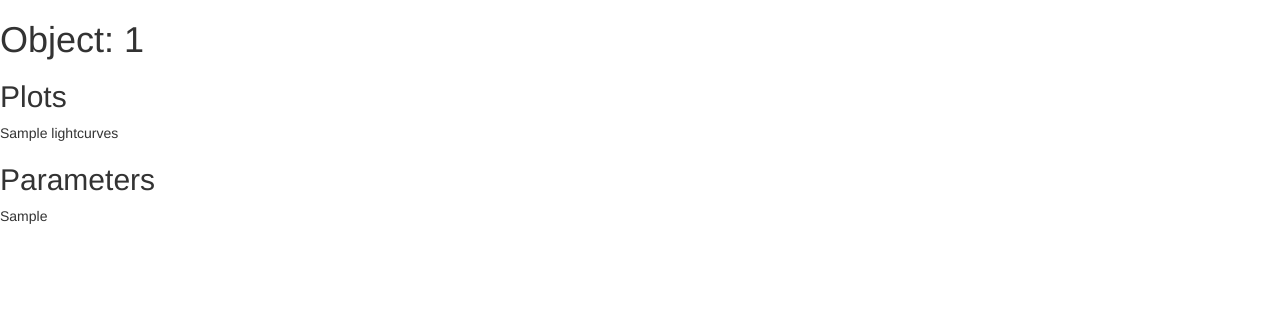
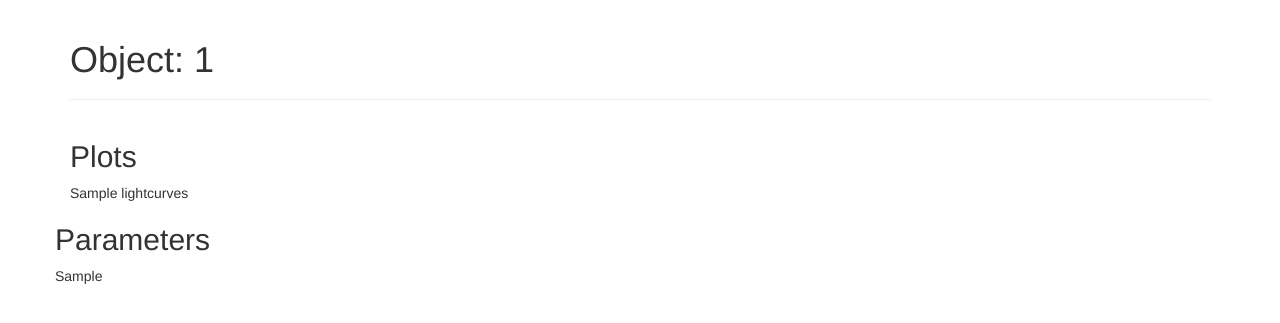
Before and after one commit to mindriot101/k2varcat, a Python web app: template k2var/templates/lightcurve.html in a window 1280 px wide. Shown: the top 323 px of the page. Run offline with Jinja, Linux system fonts and the light colour scheme; the template is opened without the code that fills it: most values are stand-ins (such as "Sample title", 1, 10 or a date in 2020); some libraries are stand-ins or nearby versions.

Commit message:
Moves lightcurves plot into proper place

```diff
--- a/k2var/templates/lightcurve.html
+++ b/k2var/templates/lightcurve.html
@@ -1,15 +1,22 @@
 {% extends "base.html" %}
 
 {% block content %}
-<h1>Object: {{ kepler_object.epicid }}</h1>
+<div class="container">
+    <div class="page-header">
+        <h1>Object: {{ kepler_object.epicid }}</h1>
+    </div>
 
-<div id="plots">
-    <h2>Plots</h2>
+    <div class="row">
+        <div class="col-md-12">
+            <h2>Plots</h2>
+        </div>
+    </div>
+
     {{ kepler_object.lightcurves }}
-</div>
 
-<div id="parameters">
-    <h2>Parameters</h2>
-    {{ kepler_object.parameters_table }}
+    <div id="parameters" class="row">
+        <h2>Parameters</h2>
+        {{ kepler_object.parameters_table }}
+    </div>
 </div>
 {% endblock content %}
```
